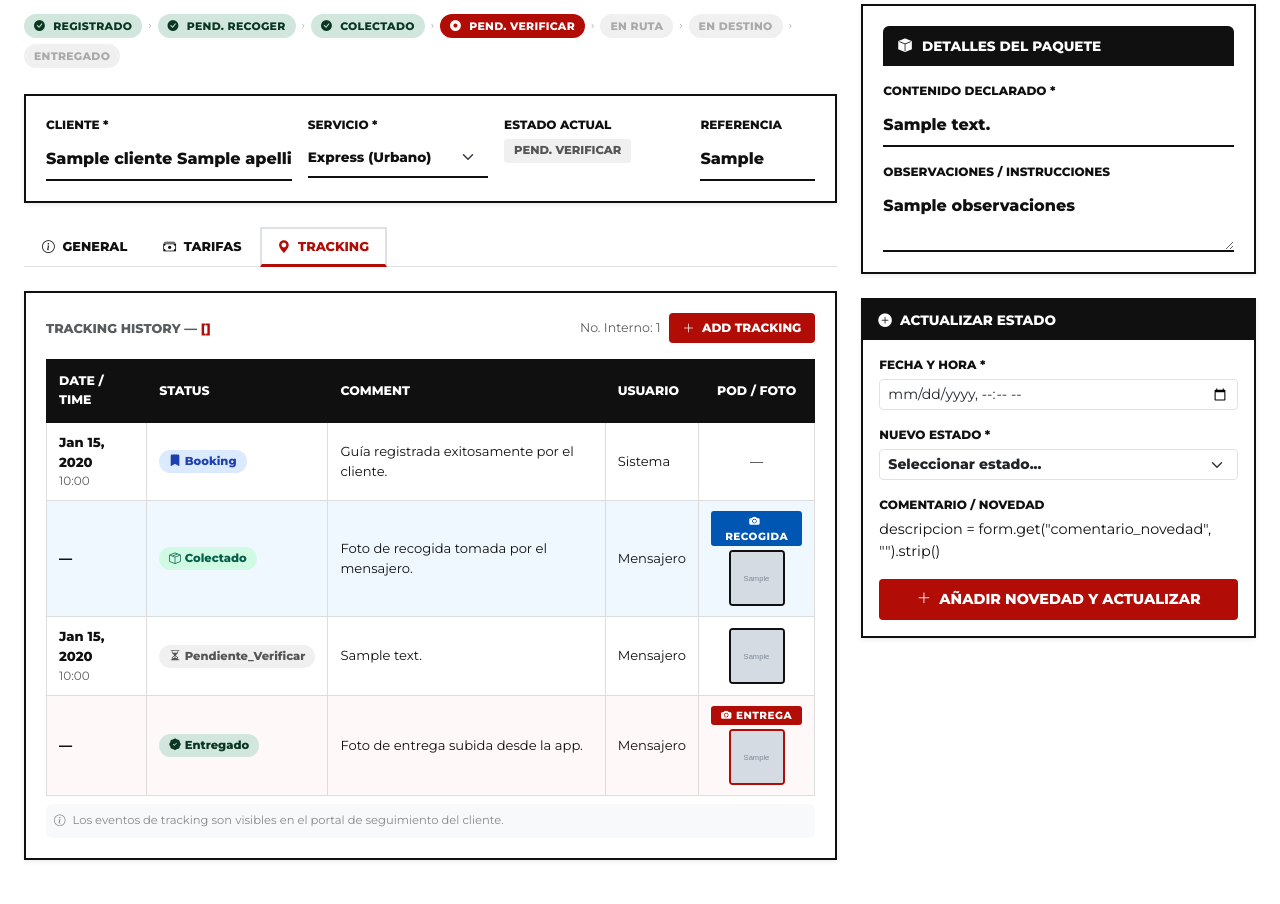
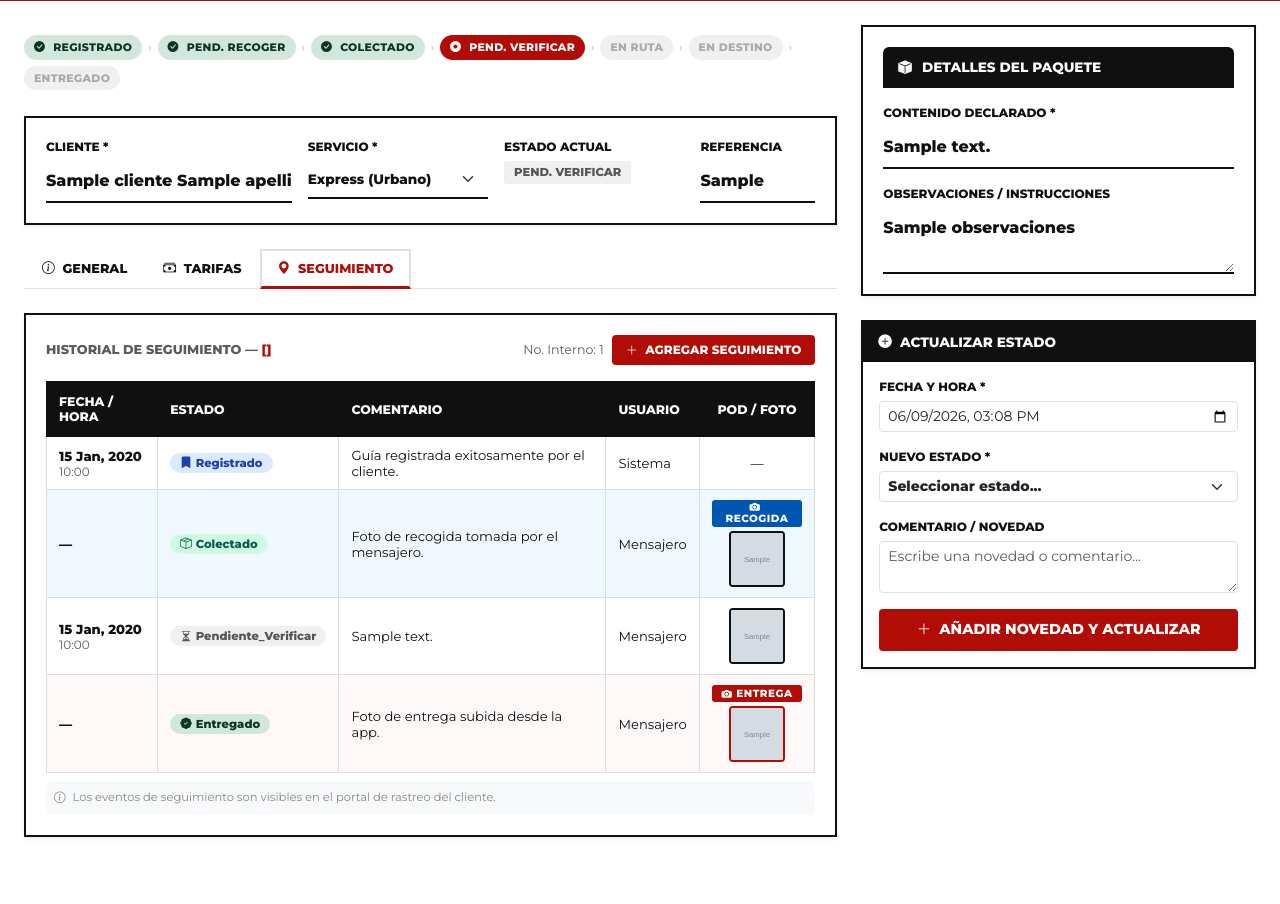
Before and after one commit to yohanyrico/enviexprespy, a FastAPI app: template templates/gestionar_detalle.html in a window 1280 px wide, after a click on "SEGUIMIENTO". Shown: the part 96-1000 px from the top of the page. After the commit the page ends 934 px from the top, so only its background shows below. Run offline with FastAPI, Linux system fonts and the light colour scheme; the template is opened without the code that fills it: most values are stand-ins (such as "Sample title", 1, 10 or a date in 2020); grey boxes marked "Sample" are stand-in pictures; parts of the project's set-up code (start-up, migrations or seed data) failed here and were passed over.

Commit message:
actualizacion del historial

```diff
--- a/templates/gestionar_detalle.html
+++ b/templates/gestionar_detalle.html
@@ -1,3 +1,4 @@
+cat << 'EOF' > /home/claude/gestionar_detalle.html
 {# templates/gestionar_detalle.html #}
 <!DOCTYPE html>
 <html lang="es">
@@ -104,7 +105,6 @@
     .bg-pendiente { background: #f0f0f0; color: #555; }
     .bg-novedad   { background: #f8d7da; color: #842029; }
 
-    /* Foto thumbnail */
     .foto-thumb { width: 56px; height: 56px; object-fit: cover; border-radius: 4px; border: 2px solid var(--chinese-black); cursor: pointer; transition: transform 0.2s; }
     .foto-thumb:hover { transform: scale(1.08); border-color: var(--milano-red); }
 
@@ -119,7 +119,6 @@
     .foto-badge.recogida { background: #0056b3; }
     .foto-badge.entrega  { background: var(--milano-red); }
 
-    /* Modal foto fullscreen */
     .foto-modal-overlay {
         position: fixed; inset: 0; background: rgba(0,0,0,0.88);
         display: flex; align-items: center; justify-content: center;
@@ -128,7 +127,6 @@
     .foto-modal-overlay img { max-width: 90vw; max-height: 88vh; border-radius: 6px; border: 3px solid #fff; box-shadow: 0 12px 40px rgba(0,0,0,0.6); }
     @keyframes fadeInOverlay { from{opacity:0;} to{opacity:1;} }
 
-    /* ══ MODAL ADD TRACKING (estilo React) ══ */
     .tracking-modal-overlay {
         display: none; position: fixed; inset: 0;
         background: rgba(0,0,0,0.5); z-index: 2000;
@@ -166,7 +164,6 @@
     .btn-add-tracking { padding: 9px 18px; background: #0056b3; color: white; border: none; border-radius: 8px; font-weight: 800; font-family: 'Montserrat', sans-serif; cursor: pointer; transition: 0.2s; text-transform: uppercase; font-size: 0.82rem; }
     .btn-add-tracking:hover { background: #003d82; }
 
-    /* Badge de estado en historial */
     .status-badge {
         display: inline-flex; align-items: center; padding: 3px 10px;
         border-radius: 20px; font-size: 0.72rem; font-weight: 700;
@@ -181,7 +178,6 @@
     .status-pendiente   { background: #f0f0f0; color: #555; }
     .status-novedad     { background: #f8d7da; color: #842029; }
 
-    /* Indicador de estado del envío */
     .estado-pipeline {
         display: flex; align-items: center; gap: 6px;
         flex-wrap: wrap; padding: 10px 0; margin-bottom: 16px;
@@ -199,19 +195,19 @@
 </head>
 <body>
 
-<!-- ══ MODAL ADD TRACKING ══ -->
+<!-- ══ MODAL AGREGAR SEGUIMIENTO ══ -->
 <div class="tracking-modal-overlay" id="trackingModalOverlay">
     <div class="tracking-modal-box">
-        <h2>Add Tracking</h2>
-        <p class="consignment-no">Tracking No. — <strong>{{ envio.numero_guia }}</strong></p>
+        <h2>Agregar Seguimiento</h2>
+        <p class="consignment-no">No. de Guía — <strong>{{ envio.numero_guia }}</strong></p>
 
-        <label>Date / Time</label>
+        <label>Fecha / Hora</label>
         <div class="datetime-row">
             <input type="date" id="tm_fecha">
             <input type="time" id="tm_hora">
         </div>
 
-        <label>Status</label>
+        <label>Estado</label>
         <select id="tm_estado">
             <option value="Pendiente_Recoger">Pendiente por Recoger</option>
             <option value="Colectado">Colectado (Recogido)</option>
@@ -225,17 +221,17 @@
             <option value="Rechazado">Rechazado</option>
         </select>
 
-        <label>Comment</label>
+        <label>Comentario</label>
         <textarea id="tm_comentario" rows="3" placeholder="Agrega un comentario o novedad..."></textarea>
 
         <div class="pod-check">
             <input type="checkbox" id="tm_pod">
-            <span>Is POD Available (Foto de evidencia disponible)</span>
+            <span>¿Foto de evidencia disponible?</span>
         </div>
 
         <div class="tracking-modal-actions">
-            <button class="btn-cancel-modal" onclick="cerrarTrackingModal()">Cancel</button>
-            <button class="btn-add-tracking" onclick="guardarTracking()">ADD TRACKING</button>
+            <button class="btn-cancel-modal" onclick="cerrarTrackingModal()">Cancelar</button>
+            <button class="btn-add-tracking" onclick="guardarTracking()">AGREGAR</button>
         </div>
     </div>
 </div>
@@ -349,7 +345,7 @@
                     </li>
                     <li class="nav-item">
                         <button class="nav-link" data-bs-toggle="tab" data-bs-target="#tracking" type="button">
-                            <i class="bi bi-geo-alt-fill me-1"></i> TRACKING
+                            <i class="bi bi-geo-alt-fill me-1"></i> SEGUIMIENTO
                         </button>
                     </li>
                 </ul>
@@ -387,7 +383,6 @@
                                                 <input type="text" name="telefono_rec" class="form-control form-control-erp" value="{{ tel_rec }}">
                                             </div>
                                         </div>
-                                        {# Mensajero recolector #}
                                         <div class="mt-3">
                                             <label class="label-custom"><i class="bi bi-bicycle me-1"></i> Mensajero Recolector</label>
                                             <div class="fw-bold">
@@ -434,7 +429,6 @@
                                                 <input type="text" name="telefono_ent" class="form-control form-control-erp" value="{{ tel_ent }}">
                                             </div>
                                         </div>
-                                        {# Mensajero entregador #}
                                         <div class="mt-3">
                                             <label class="label-custom"><i class="bi bi-bicycle me-1"></i> Mensajero Entregador</label>
                                             <select name="mensajero_entrega_id" class="form-select form-select-sm">
@@ -487,19 +481,19 @@
                         </div>
                     </div>
 
-                    {# ── TAB TRACKING ── #}
+                    {# ── TAB SEGUIMIENTO ── #}
                     <div class="tab-pane fade" id="tracking">
                         <div class="info-card shadow-sm">
                             <div class="d-flex justify-content-between align-items-center mb-3">
                                 <h6 class="fw-bold text-uppercase text-muted m-0" style="font-size:0.8rem;">
-                                    Tracking History — <span style="color:var(--milano-red);">{{ envio.numero_guia }}</span>
+                                    Historial de Seguimiento — <span style="color:var(--milano-red);">{{ envio.numero_guia }}</span>
                                 </h6>
                                 <div class="d-flex gap-2 align-items-center">
                                     <span class="small text-muted">No. Interno: {{ envio.envio_id }}</span>
                                     <button type="button" class="btn-milano btn-sm"
                                             onclick="abrirTrackingModal()"
                                             style="padding:6px 14px;font-size:0.75rem;">
-                                        <i class="bi bi-plus-lg me-1"></i> Add Tracking
+                                        <i class="bi bi-plus-lg me-1"></i> Agregar Seguimiento
                                     </button>
                                 </div>
                             </div>
@@ -507,9 +501,9 @@
                             <table class="table-erp" id="trackingTable">
                                 <thead>
                                     <tr>
-                                        <th>Date / Time</th>
-                                        <th>Status</th>
-                                        <th>Comment</th>
+                                        <th>Fecha / Hora</th>
+                                        <th>Estado</th>
+                                        <th>Comentario</th>
                                         <th>Usuario</th>
                                         <th style="text-align:center;">POD / Foto</th>
                                     </tr>
@@ -519,10 +513,10 @@
                                     {# Fila inicial — creación #}
                                     <tr>
                                         <td>
-                                            <div class="fw-bold">{{ envio.fecha_creacion.strftime('%b %d, %Y') }}</div>
+                                            <div class="fw-bold">{{ envio.fecha_creacion.strftime('%d %b, %Y') }}</div>
                                             <div class="text-muted" style="font-size:0.75rem;">{{ envio.fecha_creacion.strftime('%H:%M') }}</div>
                                         </td>
-                                        <td><span class="status-badge status-booking"><i class="bi bi-bookmark-fill me-1"></i>Booking</span></td>
+                                        <td><span class="status-badge status-booking"><i class="bi bi-bookmark-fill me-1"></i>Registrado</span></td>
                                         <td>Guía registrada exitosamente por el cliente.</td>
                                         <td>Sistema</td>
                                         <td style="text-align:center;">—</td>
@@ -552,7 +546,7 @@
                                     {% set estado_val = seg.estado.value if seg.estado.value is defined else seg.estado %}
                                     <tr>
                                         <td>
-                                            <div class="fw-bold">{{ seg.fecha.strftime('%b %d, %Y') }}</div>
+                                            <div class="fw-bold">{{ seg.fecha.strftime('%d %b, %Y') }}</div>
                                             <div class="text-muted" style="font-size:0.75rem;">{{ seg.fecha.strftime('%H:%M') }}</div>
                                         </td>
                                         <td>
@@ -610,7 +604,7 @@
 
                             <div class="p-2 mt-2" style="background:#f8f9fa;border-radius:6px;font-size:0.72rem;color:#888;">
                                 <i class="bi bi-info-circle me-1"></i>
-                                Los eventos de tracking son visibles en el portal de seguimiento del cliente.
+                                Los eventos de seguimiento son visibles en el portal de rastreo del cliente.
                             </div>
                         </div>
                     </div>
@@ -698,7 +692,8 @@
 
                         <div class="mb-3">
                             <label class="label-custom">Comentario / Novedad</label>
-                            descripcion = form.get("comentario_novedad", "").strip()
+                            <textarea name="comentario_novedad" class="form-control form-control-sm"
+                                      rows="2" placeholder="Escribe una novedad o comentario..."></textarea>
                         </div>
 
                         <div class="d-grid">
@@ -723,7 +718,6 @@
         ahora.setMinutes(ahora.getMinutes() - ahora.getTimezoneOffset());
         document.getElementById('fecha_novedad').value = ahora.toISOString().slice(0, 16);
 
-        // Inicializar fecha/hora del modal de tracking
         const hoy = ahora.toISOString().slice(0, 10);
         const hora = ahora.toISOString().slice(11, 16);
         document.getElementById('tm_fecha').value = hoy;
@@ -732,7 +726,7 @@
 
     // ── COD panel ──
     function verificarEstadoEntregado(estado) {
-        const panelCod  = document.getElementById('cod_info_panel');
+        const panelCod   = document.getElementById('cod_info_panel');
         const checkCobro = document.getElementById('confirmar_cobro');
         if (estado === 'Entregado') {
             panelCod.style.display = 'block';
@@ -743,7 +737,7 @@
         }
     }
 
-    // ── Modal Add Tracking ──
+    // ── Modal Agregar Seguimiento ──
     function abrirTrackingModal() {
         document.getElementById('trackingModalOverlay').classList.add('open');
     }
@@ -754,104 +748,70 @@
         document.getElementById('tm_pod').checked = false;
     }
 
-    // Cerrar modal al clickear overlay
     document.getElementById('trackingModalOverlay').addEventListener('click', function(e) {
         if (e.target === this) cerrarTrackingModal();
     });
 
     function guardarTracking() {
-        const fecha     = document.getElementById('tm_fecha').value;
-        const hora      = document.getElementById('tm_hora').value;
-        const estado    = document.getElementById('tm_estado').value;
+        const fecha      = document.getElementById('tm_fecha').value;
+        const hora       = document.getElementById('tm_hora').value;
+        const estado     = document.getElementById('tm_estado').value;
         const comentario = document.getElementById('tm_comentario').value.trim();
-        const pod       = document.getElementById('tm_pod').checked;
+        const pod        = document.getElementById('tm_pod').checked;
 
         if (!fecha || !hora || !estado) {
             alert('Completa la fecha, hora y estado.');
             return;
         }
 
-        // Enviar al backend
         fetch('/envios/actualizar-gestion/{{ envio.envio_id }}', {
             method: 'POST',
             headers: { 'Content-Type': 'application/x-www-form-urlencoded' },
             body: new URLSearchParams({
-                nuevo_estado:      estado,
+                nuevo_estado:       estado,
                 comentario_novedad: comentario,
-                fecha_novedad:     `${fecha}T${hora}`,
-                accion:            'add_tracking'
+                fecha_novedad:      `${fecha}T${hora}`,
+                accion:             'add_tracking'
             })
         })
         .then(response => {
-    if (response.ok || response.redirected) {
-        cerrarTrackingModal();
-        window.location.reload(); // ← esto hace que Jinja pinte los seguimientos reales
-    }
-})
-.catch(() => {
-    cerrarTrackingModal();
-    window.location.reload();
-});
+            if (response.ok || response.redirected) {
+                cerrarTrackingModal();
+                window.location.reload();
+            }
+        })
         .catch(() => {
-            // Agregar fila de igual forma (optimistic UI)
-            agregarFilaTracking(fecha, hora, estado, comentario, pod);
             cerrarTrackingModal();
+            window.location.reload();
         });
-    }
-
-    function agregarFilaTracking(fecha, hora, estado, comentario, pod) {
-        const tbody = document.getElementById('trackingBody');
-        const tr = document.createElement('tr');
-        tr.style.animation = 'fadeInRow 0.4s ease';
-
-        const fechaObj = new Date(`${fecha}T${hora}`);
-        const fechaFmt = fechaObj.toLocaleDateString('es-CO', { month: 'short', day: '2-digit', year: 'numeric' });
-
-        const badgeClass = getBadgeClass(estado);
-        const badgeIcon  = getBadgeIcon(estado);
-
-        tr.innerHTML = `
-            <td>
-                <div class="fw-bold">${fechaFmt}</div>
-                <div class="text-muted" style="font-size:0.75rem;">${hora}</div>
-            </td>
-            <td><span class="status-badge ${badgeClass}">${badgeIcon}${estado}</span></td>
-            <td>${comentario || '—'}</td>
-            <td>Admin</td>
-            <td style="text-align:center;">${pod ? '✓ Disponible' : '—'}</td>
-        `;
-
-        // Insertar antes de la última fila de foto de entrega si existe
-        const lastRow = tbody.lastElementChild;
-        tbody.insertBefore(tr, lastRow);
     }
 
     function getBadgeClass(estado) {
         const map = {
-            'Entregado':          'status-entregado',
-            'Colectado':          'status-collected',
-            'En_Ruta':            'status-en-ruta',
-            'En_Destino':         'status-en-ruta',
-            'Pendiente_Recoger':  'status-pendiente',
-            'Pendiente_Verificar':'status-pendiente',
-            'Fallido':            'status-exception',
-            'Cancelado':          'status-exception',
-            'Devolucion':         'status-exception',
-            'Rechazado':          'status-exception',
+            'Entregado':           'status-entregado',
+            'Colectado':           'status-collected',
+            'En_Ruta':             'status-en-ruta',
+            'En_Destino':          'status-en-ruta',
+            'Pendiente_Recoger':   'status-pendiente',
+            'Pendiente_Verificar': 'status-pendiente',
+            'Fallido':             'status-exception',
+            'Cancelado':           'status-exception',
+            'Devolucion':          'status-exception',
+            'Rechazado':           'status-exception',
         };
         return map[estado] || 'status-booking';
     }
 
     function getBadgeIcon(estado) {
         const map = {
-            'Entregado':          '<i class="bi bi-check-circle-fill me-1"></i>',
-            'Colectado':          '<i class="bi bi-box-seam me-1"></i>',
-            'En_Ruta':            '<i class="bi bi-truck me-1"></i>',
-            'En_Destino':         '<i class="bi bi-geo-alt-fill me-1"></i>',
-            'Pendiente_Recoger':  '<i class="bi bi-hourglass-split me-1"></i>',
-            'Pendiente_Verificar':'<i class="bi bi-hourglass-split me-1"></i>',
-            'Fallido':            '<i class="bi bi-x-circle-fill me-1"></i>',
-            'Cancelado':          '<i class="bi bi-x-circle-fill me-1"></i>',
+            'Entregado':           '<i class="bi bi-check-circle-fill me-1"></i>',
+            'Colectado':           '<i class="bi bi-box-seam me-1"></i>',
+            'En_Ruta':             '<i class="bi bi-truck me-1"></i>',
+            'En_Destino':          '<i class="bi bi-geo-alt-fill me-1"></i>',
+            'Pendiente_Recoger':   '<i class="bi bi-hourglass-split me-1"></i>',
+            'Pendiente_Verificar': '<i class="bi bi-hourglass-split me-1"></i>',
+            'Fallido':             '<i class="bi bi-x-circle-fill me-1"></i>',
+            'Cancelado':           '<i class="bi bi-x-circle-fill me-1"></i>',
         };
         return map[estado] || '<i class="bi bi-bookmark-fill me-1"></i>';
     }
@@ -865,7 +825,6 @@
         document.body.appendChild(overlay);
     }
 
-    // CSS para animación de fila nueva
     const style = document.createElement('style');
     style.textContent = `
         @keyframes fadeInRow {
```
